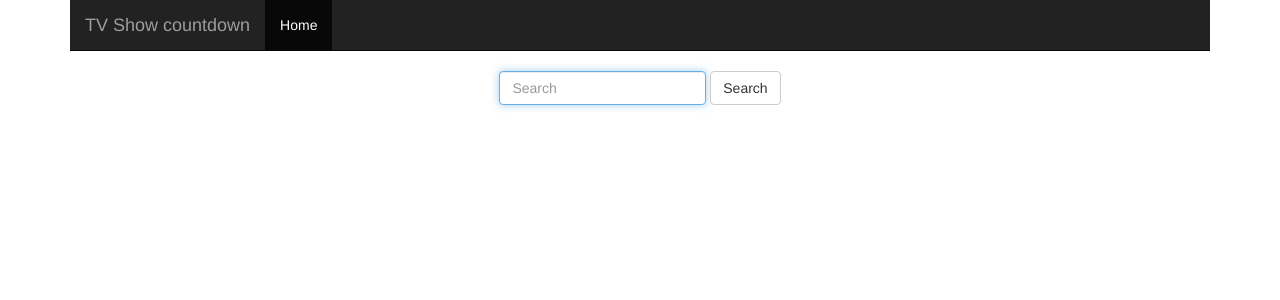
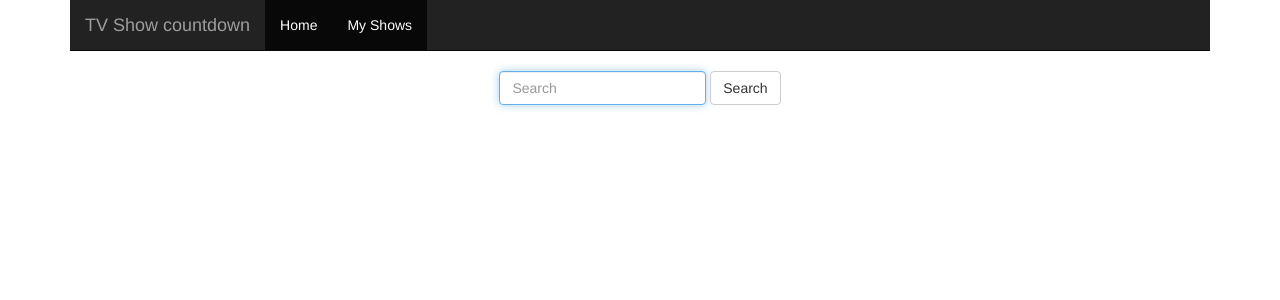
Before and after one commit to Mester/003-demo-day-tv-show-countdown, a Django app: page /tvshow/ in a window 1280 px wide. Shown: the top 300 px of the page. Run offline with Django 3.2, Linux system fonts and the light colour scheme; some libraries are stand-ins or nearby versions.

Commit message:
added my shows to navbar

```diff
--- a/tvshowcountdown/templates/base.html
+++ b/tvshowcountdown/templates/base.html
@@ -35,7 +35,8 @@
             </div>
             <div id="navbar" class="navbar-collapse collapse">
               <ul class="nav navbar-nav">
-                <li class="active"><a href="{% url 'tvshow:search' %}">Home</a></li>
+                <li class="active"><a href="{% url 'tvshow:index' %}">Home</a></li>
+                <li class="active"><a href="{% url 'tvshow:shows' %}">My Shows</a></li>
               </ul>
             </div>
           </div>
```
